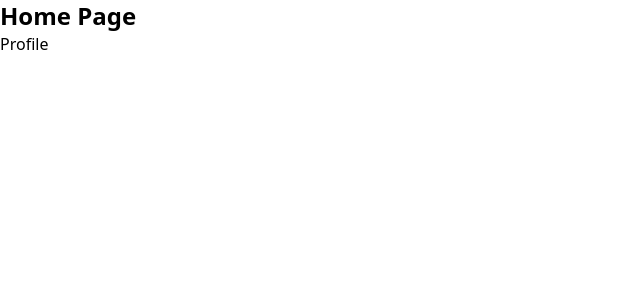
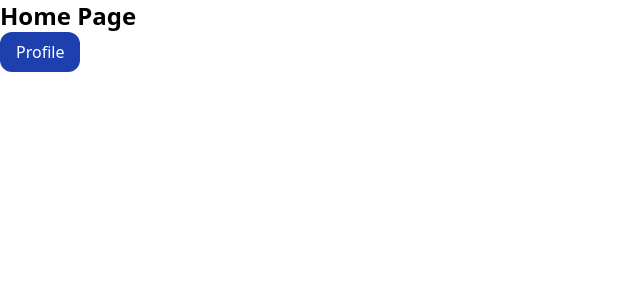
Before and after one commit to MikeyJL/data-science-admin-tool, a React app: page / in a window 1280 px wide. Shown: the top 300 px of the page, without its empty margins (0-640 px from the left). Built offline with nearby package versions, Linux system fonts and the light colour scheme; the HTML template or start-up script is replaced by a standard one.

Commit message:
feat: Add primary button component

```diff
--- /dev/null
+++ b/frontend/components/elements/PrimaryButton.tsx
@@ -0,0 +1,32 @@
+import classNames from "classnames";
+
+type PrimaryButtonProps = {
+	label: string;
+	onClick: () => void;
+	// Styling
+	className?: string;
+	fullWidth?: boolean;
+};
+
+/** Primary styled button. */
+export const PrimaryButton = ({
+	label,
+	onClick,
+	className = "",
+	fullWidth,
+}: PrimaryButtonProps) => {
+	return (
+		<button
+			onClick={onClick}
+			className={classNames(
+				"px-4 py-2 bg-blue-800 text-white rounded-xl",
+				{
+					"w-full": fullWidth,
+				},
+				className
+			)}
+		>
+			{label}
+		</button>
+	);
+};
--- a/frontend/components/elements/index.ts
+++ b/frontend/components/elements/index.ts
@@ -1 +1,2 @@
 export * from "./Txt";
+export * from "./PrimaryButton";
--- a/frontend/pages/home/index.tsx
+++ b/frontend/pages/home/index.tsx
@@ -1,5 +1,5 @@
 import { useNavigate } from "react-router-dom";
-import { Txt } from "../../components/elements";
+import { PrimaryButton, Txt } from "../../components/elements";
 
 const HomePage = () => {
 	const navigate = useNavigate();
@@ -7,7 +7,7 @@ const HomePage = () => {
 	return (
 		<div>
 			<Txt type="title">Home Page</Txt>
-			<button onClick={() => navigate("/profile")}>Profile</button>
+			<PrimaryButton label="Profile" onClick={() => navigate("/profile")} />
 		</div>
 	);
 };
--- a/package.json
+++ b/package.json
@@ -23,6 +23,7 @@
     "webpack-cli": "^4.10.0"
   },
   "dependencies": {
+    "classnames": "^2.3.2",
     "react": "^18.2.0",
     "react-dom": "^18.2.0",
     "react-router-dom": "^6.4.2"
```
Also changed, not shown: 1 other file (tests, documents, lock files or other folders).
